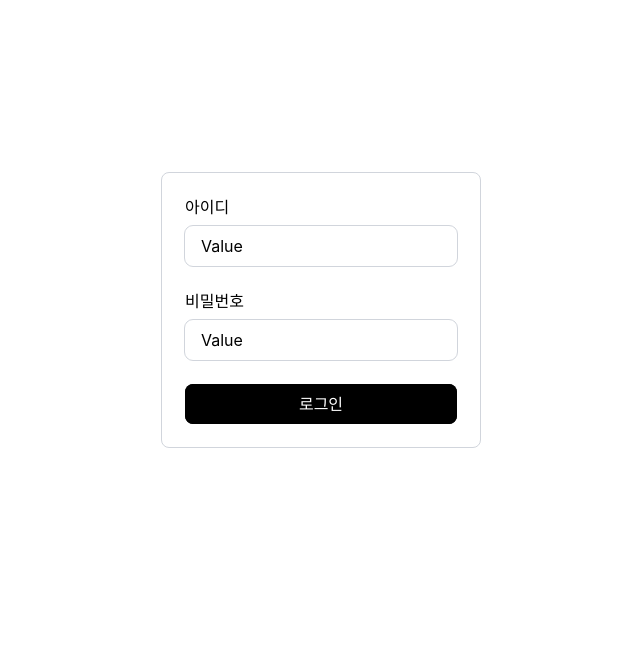
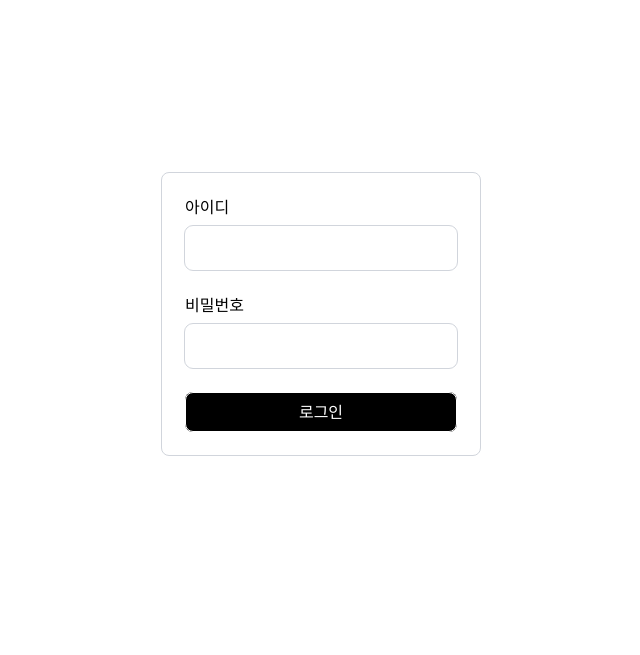
Before and after one commit to tttuer/dup, a FastAPI app: page / in a window 1280 px wide; the page is wider, and only the part inside the window is pictured. Shown: the part 202-857 px from the top of that part, without its empty margins (395-1035 px from the left). Run offline with FastAPI, Linux system fonts and the light colour scheme; style sheets or scripts are compiled from the project's sources; parts of the project's set-up code (start-up, migrations or seed data) failed here and were passed over.

Commit message:
seperate header and footer, fix to store a jwt token to a cookie

```diff
--- /dev/null
+++ b/templates/common/footer.html
@@ -0,0 +1,4 @@
+<!-- templates/partials/footer.html -->
+<div data-platform="Desktop"
+     class="w-[1440px] h-24 px-8 pt-8 pb-40 absolute left-0 top-[925px] bg-Background-Default-Default border-t border-Border-Default-Default inline-flex gap-4 flex-wrap">
+</div>
--- /dev/null
+++ b/templates/common/header.html
@@ -0,0 +1,33 @@
+<!-- templates/partials/header.html -->
+<div class="w-[1440px] h-24 absolute left-0 top-0">
+    <div data-platform="Desktop" data-state="Default"
+         class="w-[1440px] p-8 absolute left-0 top-0 bg-Background-Default-Default border-b border-Border-Default-Default inline-flex items-center gap-6 flex-wrap overflow-hidden">
+        <!-- 로고/왼쪽 영역 -->
+        <div class="flex items-center gap-6">
+            <div class="w-10 flex justify-center items-center"></div>
+        </div>
+        <!-- 중앙/빈 영역 (필요에 따라 내용 추가) -->
+        <div data-direction="Row" class="flex-1 flex justify-end items-start gap-2 flex-wrap"></div>
+        <!-- 오른쪽 사용자 영역 -->
+        <div data-state="Logged Out" class="w-44 flex items-center gap-3">
+            <div data-size="Small" data-state="Default" data-variant="Neutral"
+                 class="flex-1 p-2 bg-Background-Default-Default rounded-lg outline outline-1 outline-offset-[-1px] outline-Border-Neutral-Secondary flex justify-center items-center overflow-hidden">
+                <div class="text-Text-Default-Default text-base font-normal font-['Inter'] leading-none">로그인</div>
+            </div>
+        </div>
+    </div>
+    <!-- 헤더 내 로고 아이콘 -->
+    <div data-size="48" class="w-12 h-12 absolute left-[33px] top-[26px] overflow-hidden">
+        <svg xmlns="http://www.w3.org/2000/svg" width="48" height="48" viewBox="0 0 24 24" fill="none"
+             stroke="currentColor" stroke-width="2" stroke-linecap="round" stroke-linejoin="round"
+             class="lucide lucide-archive">
+            <rect width="20" height="5" x="2" y="3" rx="1"/>
+            <path d="M4 8v11a2 2 0 0 0 2 2h12a2 2 0 0 0 2-2V8"/>
+            <path d="M10 12h4"/>
+        </svg>
+    </div>
+    <!-- 헤더 타이틀 -->
+    <div class="w-72 absolute left-[580px] top-[33px] text-center text-Text-Default-Default text-2xl font-normal font-['Inter'] leading-loose">
+        전표 첨부파일 저장소
+    </div>
+</div>
--- a/templates/index.html
+++ b/templates/index.html
@@ -1,3 +1,4 @@
+<!-- templates/login.html -->
 <!DOCTYPE html>
 <html lang="ko">
 <head>
@@ -5,74 +6,42 @@
     <meta name="viewport" content="width=device-width, initial-scale=1.0">
     <title>전표 첨부파일 저장소</title>
     <link href="/static/css/main.css" rel="stylesheet">
+    <link rel="icon" href="/static/favicon.ico" type="image/x-icon">
 
 </head>
 <body class="bg-white">
-<!-- 전체 디자인 컨테이너 -->
 <div class="w-[1440px] h-[1024px] relative overflow-hidden">
+
+    {% include "common/header.html" %}
+
     <!-- 로그인 폼 영역 -->
-    <div class="w-80 min-w-80 p-6 absolute left-[556px] top-[374px] bg-Background-Default-Default rounded-lg outline outline-1 outline-offset-[-1px] outline-Border-Default-Default inline-flex flex-col gap-6 outline-gray-300">
+    <form method="post" action="/login"
+          class="w-80 min-w-80 p-6 absolute left-[556px] top-[374px] bg-Background-Default-Default rounded-lg outline outline-1 outline-offset-[-1px] outline-Border-Default-Default inline-flex flex-col gap-6 outline-gray-300">
         <!-- 아이디 입력 -->
-        <div data-state="Default" data-value-Type="Placeholder" class="flex flex-col gap-2">
-            <div class="text-Text-Default-Default text-base font-normal font-['Inter'] leading-snug">아이디</div>
-            <div class="min-w-60 px-4 py-3 bg-Background-Default-Default rounded-lg outline outline-1 outline-offset-[-0.5px] outline-Border-Default-Default inline-flex items-center overflow-hidden outline-gray-300">
-                <div class="flex-1 text-Text-Default-Tertiary text-base font-normal font-['Inter'] leading-none">Value
-                </div>
-            </div>
+        <div class="flex flex-col gap-2">
+            <label for="username" class="text-Text-Default-Default text-base font-normal font-['Inter'] leading-snug">아이디</label>
+            <input type="text" id="username" name="username"
+                   class="min-w-60 px-4 py-3 bg-Background-Default-Default rounded-lg outline outline-1 outline-offset-[-0.5px] outline-Border-Default-Default text-Text-Default-Tertiary text-base font-normal font-['Inter'] leading-none outline-gray-300"/>
         </div>
+
         <!-- 비밀번호 입력 -->
-        <div data-state="Default" data-value-Type="Placeholder" class="flex flex-col gap-2">
-            <div class="text-Text-Default-Default text-base font-normal font-['Inter'] leading-snug">비밀번호</div>
-            <div class="outline-gray-300 min-w-60 px-4 py-3 bg-Background-Default-Default rounded-lg outline outline-1 outline-offset-[-0.5px] outline-Border-Default-Default inline-flex items-center overflow-hidden">
-                <div class="flex-1 text-Text-Default-Tertiary text-base font-normal font-['Inter'] leading-none">Value
-                </div>
-            </div>
+        <div class="flex flex-col gap-2">
+            <label for="password" class="text-Text-Default-Default text-base font-normal font-['Inter'] leading-snug">비밀번호</label>
+            <input type="password" id="password" name="password"
+                   class="min-w-60 px-4 py-3 bg-Background-Default-Default rounded-lg outline outline-1 outline-offset-[-0.5px] outline-Border-Default-Default text-Text-Default-Tertiary text-base font-normal font-['Inter'] leading-none outline-gray-300"/>
         </div>
+
         <!-- 로그인 버튼 -->
-        <div data-align="Justify" class="inline-flex gap-4">
-            <div data-size="Medium" data-state="Default" data-variant="Primary"
-                 class="bg-black flex-1 p-3 bg-Background-Brand-Default rounded-lg outline outline-1 outline-offset-[-1px] outline-Border-Brand-Default flex justify-center items-center overflow-hidden">
-                <div class="text-white text-base font-normal font-['Inter'] leading-none">로그인</div>
-            </div>
+        <div class="inline-flex gap-4">
+            <button type="submit"
+                    class="bg-black flex-1 p-3 bg-Background-Brand-Default rounded-lg outline outline-1 outline-offset-[-1px] outline-Border-Brand-Default flex justify-center items-center overflow-hidden text-white text-base font-normal font-['Inter'] leading-none">
+                로그인
+            </button>
         </div>
-    </div>
-    <!-- 헤더 영역 -->
-    <div class="w-[1440px] h-24 absolute left-0 top-0">
-        <div data-platform="Desktop" data-state="Default"
-             class="w-[1440px] p-8 absolute left-0 top-0 bg-Background-Default-Default border-b border-Border-Default-Default inline-flex items-center gap-6 flex-wrap overflow-hidden">
-            <!-- 로고/왼쪽 영역 -->
-            <div class="flex items-center gap-6">
-                <div class="w-10 flex justify-center items-center"></div>
-            </div>
-            <!-- 중앙/빈 영역 (필요에 따라 내용 추가) -->
-            <div data-direction="Row" class="flex-1 flex justify-end items-start gap-2 flex-wrap"></div>
-            <!-- 오른쪽 사용자 영역 -->
-            <div data-state="Logged Out" class="w-44 flex items-center gap-3">
-                <div data-size="Small" data-state="Default" data-variant="Neutral"
-                     class="flex-1 p-2 bg-Background-Default-Default rounded-lg outline outline-1 outline-offset-[-1px] outline-Border-Neutral-Secondary flex justify-center items-center overflow-hidden">
-                    <div class="text-Text-Default-Default text-base font-normal font-['Inter'] leading-none">로그인</div>
-                </div>
-            </div>
-        </div>
-        <!-- 헤더 내 로고 아이콘 -->
-        <div data-size="48" class="w-12 h-12 absolute left-[33px] top-[26px] overflow-hidden">
-            <svg xmlns="http://www.w3.org/2000/svg" width="48" height="48" viewBox="0 0 24 24" fill="none"
-                 stroke="currentColor" stroke-width="2" stroke-linecap="round" stroke-linejoin="round"
-                 class="lucide lucide-archive">
-                <rect width="20" height="5" x="2" y="3" rx="1"/>
-                <path d="M4 8v11a2 2 0 0 0 2 2h12a2 2 0 0 0 2-2V8"/>
-                <path d="M10 12h4"/>
-            </svg>
+    </form>
 
-        </div>
-        <!-- 헤더 타이틀 -->
-        <div class="w-72 absolute left-[580px] top-[33px] text-center text-Text-Default-Default text-2xl font-normal font-['Inter'] leading-loose">
-            전표 첨부파일 저장소
-        </div>
-    </div>
-    <!-- 푸터 영역 -->
-    <div data-platform="Desktop"
-         class="w-[1440px] h-24 px-8 pt-8 pb-40 absolute left-0 top-[925px] bg-Background-Default-Default border-t border-Border-Default-Default inline-flex gap-4 flex-wrap"></div>
+
+    {% include "common/footer.html" %}
 </div>
 </body>
 </html>
```
Also changed, not shown: interface/controller/user_controller.py (+12 -1 lines), static/favicon.ico (added).
